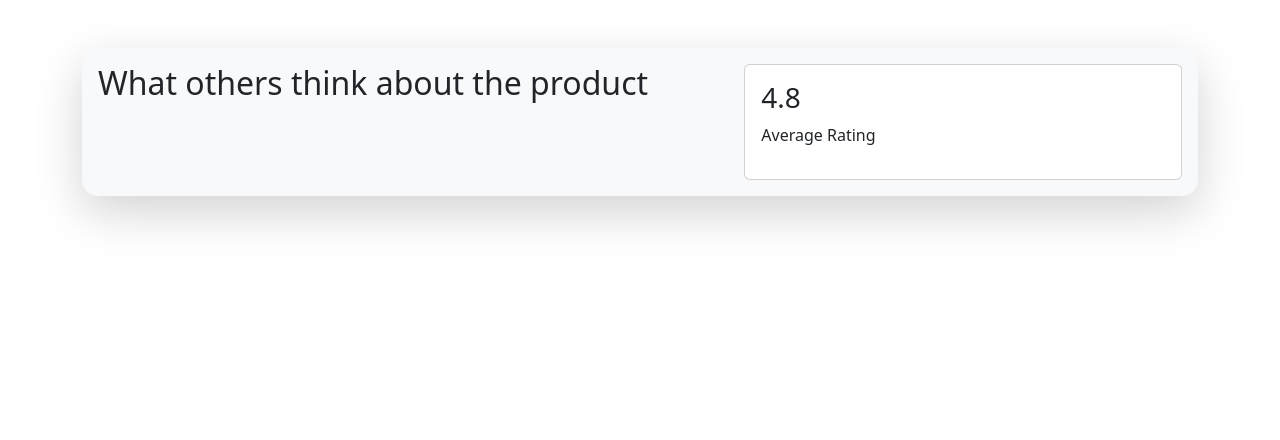
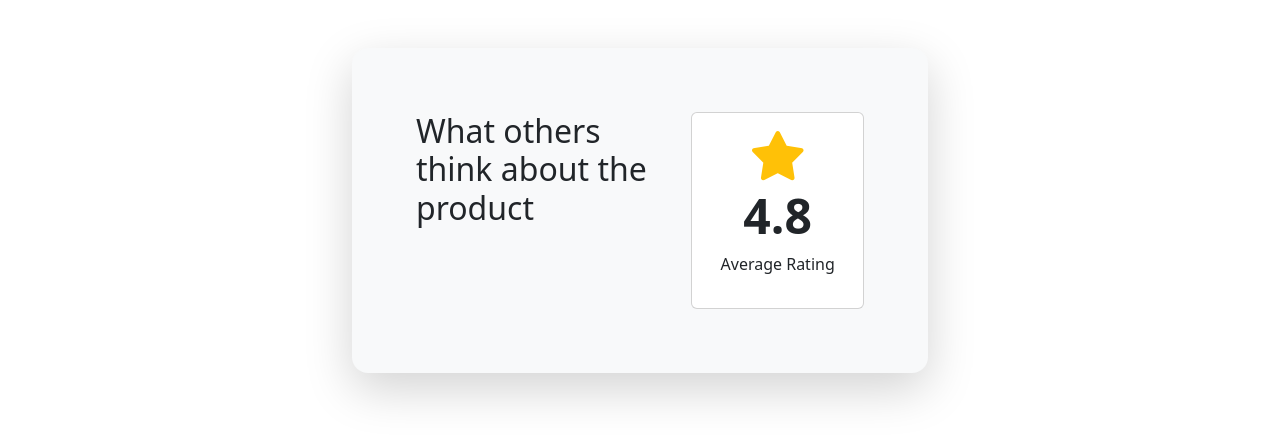
Before and after one commit to Ittikorn-Sukjai/RatingComponent, a plain HTML site: page index.html in a window 1280 px wide. Drawn offline with Linux system fonts and the light colour scheme.

Commit message:
Complete Rating Summary + Responsive Layout (#2)

```diff
--- a/css/style.css
+++ b/css/style.css
@@ -0,0 +1,5 @@
+@media (min-width: 600px) {
+    .container {
+        max-width: 600px;
+    }
+}
--- a/index.html
+++ b/index.html
@@ -7,6 +7,9 @@
   <meta name="viewport" content="width=device-width, initial-scale=1.0" />
   <link rel="stylesheet" href="css/bootstrap.min.css" />
   <link rel="stylesheet" href="css/style.css" />
+  <link rel="stylesheet" href="https://cdnjs.cloudflare.com/ajax/libs/font-awesome/7.3.1/css/all.min.css"
+    integrity="sha512-QeR2VH+lsBE5LSAe1Q5EnTBbe7XTBubt8dG93Y7gidSgdMCr8nVqKcfKAMyN96SV8KDbZVTDXChatu5G2KQGzg=="
+    crossorigin="anonymous" referrerpolicy="no-referrer" />
   <title>Rating Component</title>
 </head>
 
@@ -14,7 +17,7 @@
   <div class="container">
     <div class="card bg-light rounded-4 border-0 shadow-lg mt-5">
       <div class="card-body">
-        <div class="row">
+        <div class="row p-5">
           <div class="col-7">
             <h2>What others think about the product</h2>
             <div>
@@ -22,8 +25,8 @@
           </div>
           <div class="col-5">
             <div class="card">
-              <div class="card-body">
-                <h3>4.8</h3>
+              <div class="card-body text-center">
+                <h3 class="display-5 fw-semibold"><i class="fa-solid fa-star text-warning"></i> 4.8</h3>
                 <p>Average Rating</p>
               </div>
             </div>
```
